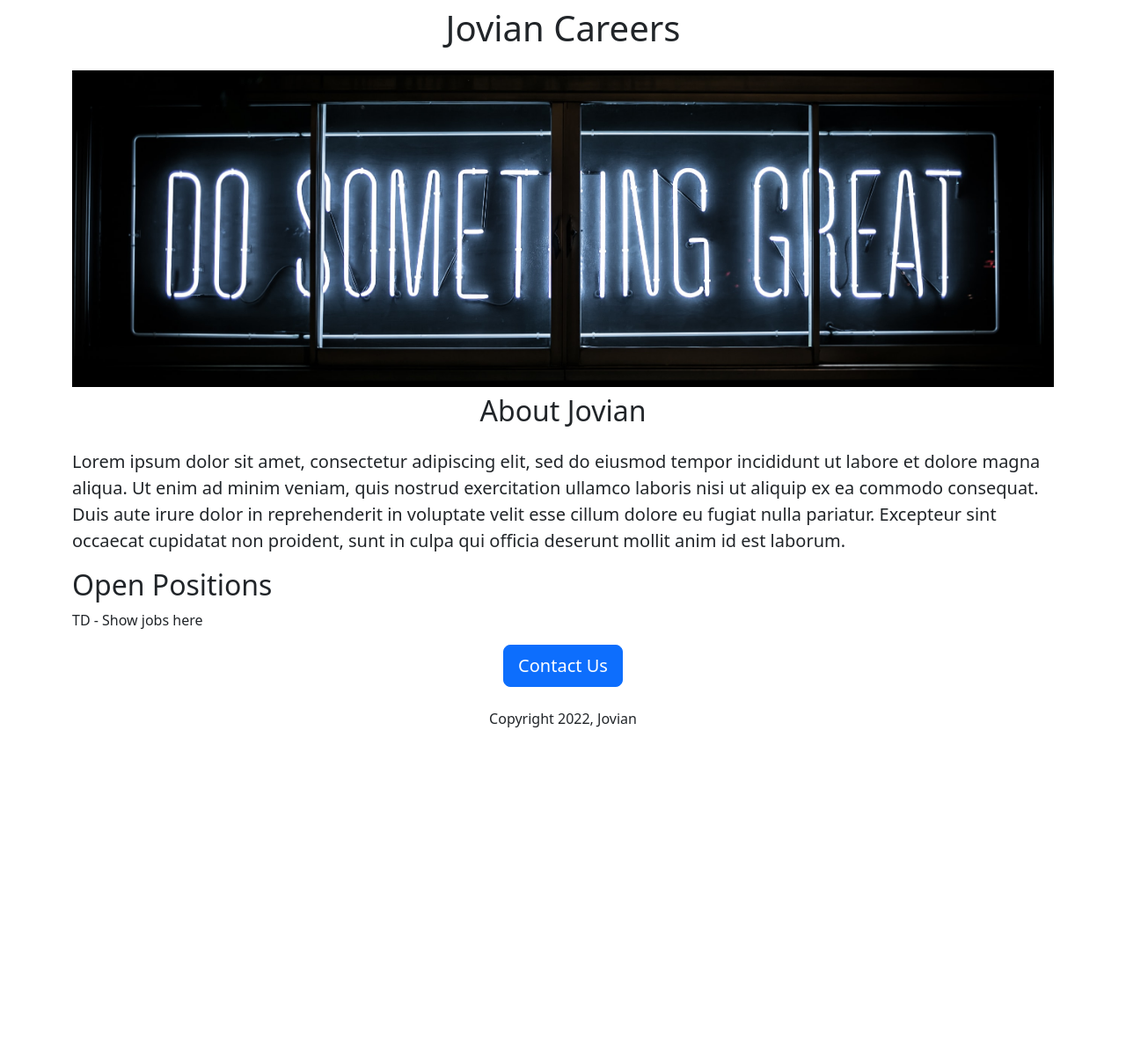
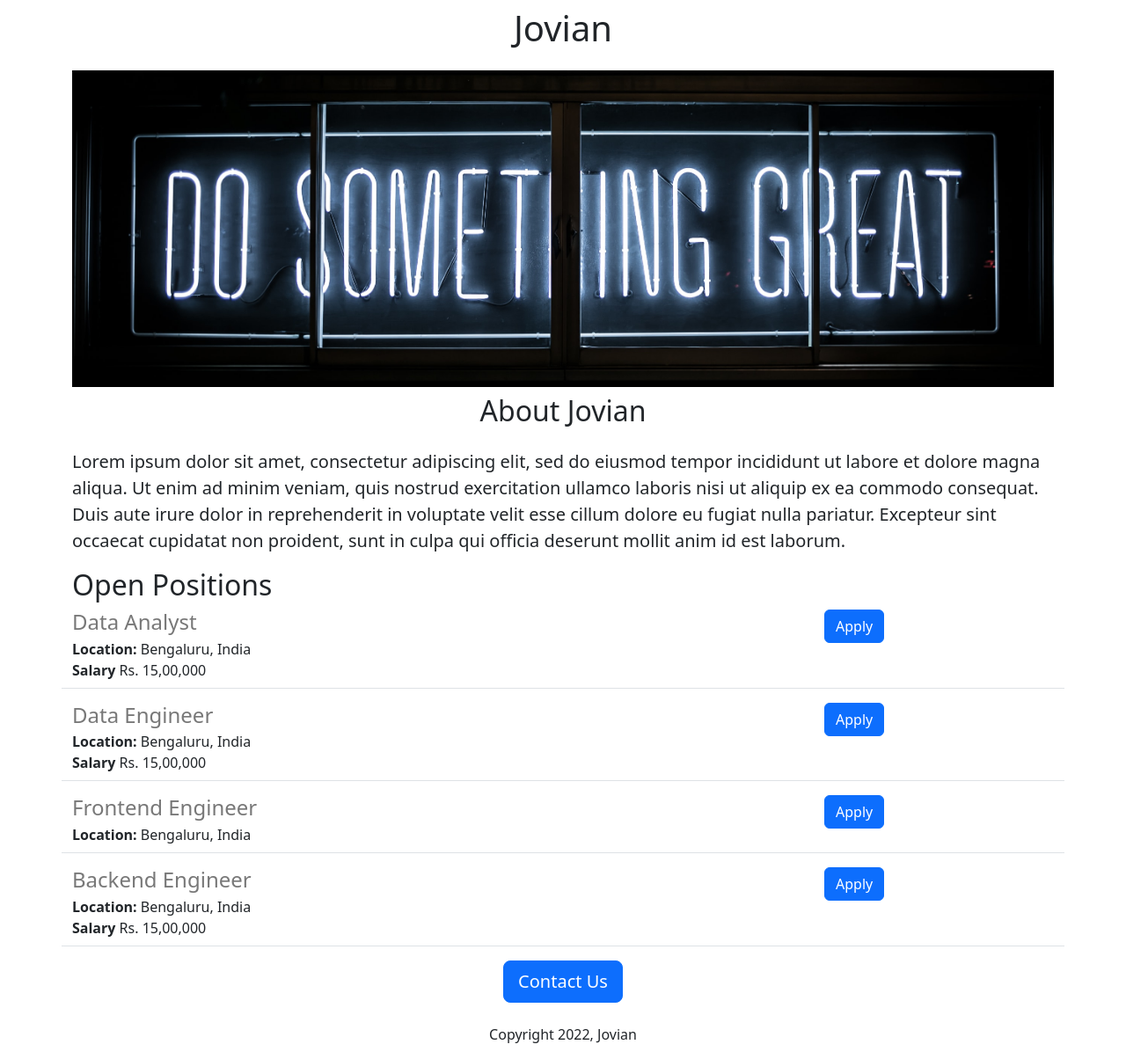
Before and after one commit to nakshatra00/learning-flask, a Flask app: page / in a window 1280 px wide. Shown: the whole page at 88% size. Before the commit the page ends 827 px from the top, so only its background shows below. Run offline with Flask 2, Linux system fonts and the light colour scheme.

Commit message:
Added requirements.txt

```diff
--- a/app.py
+++ b/app.py
@@ -1,14 +1,40 @@
-from flask import Flask, render_template
+from flask import Flask, render_template, jsonify
 #importing the module flask and then installing class Flask
 
 #creating an object of the class Flask
 app = Flask(__name__)
 
+JOBS = [{
+  'id': 1,
+  'title': 'Data Analyst',
+  'location': 'Bengaluru, India',
+  'salary': 'Rs. 15,00,000'
+}, {
+  'id': 2,
+  'title': 'Data Engineer',
+  'location': 'Bengaluru, India',
+  'salary': 'Rs. 15,00,000'
+}, {
+  'id': 3,
+  'title': 'Frontend Engineer',
+  'location': 'Bengaluru, India',
+}, {
+  'id': 4,
+  'title': 'Backend Engineer',
+  'location': 'Bengaluru, India',
+  'salary': 'Rs. 15,00,000'
+}]
+
 
 #routing to empty
 @app.route("/")
 def hello_jovian():
-  return render_template("home.html")
+  return render_template("home.html", jobs=JOBS, company_name="Jovian")
+
+
+@app.route("/api/jobs")
+def list_jobs():
+  return jsonify(JOBS)
 
 
 if __name__ == "__main__":
--- /dev/null
+++ b/requirements.txt
@@ -0,0 +1,2 @@
+Flask
+gunicorn
--- a/templates/home.html
+++ b/templates/home.html
@@ -18,7 +18,7 @@
 
   <body>
     <div class="container">
-        <h1 class="text-center mt-2 mb-4">Jovian Careers</h1>
+        <h1 class="text-center mt-2 mb-4">{{company_name}}</h1>
         <img  class="img-fluid" id="banner" src="static/banner.jpeg" height="320">
 
         <h2 class="text-center mt-2 mb-4">About Jovian</h2>
@@ -26,7 +26,10 @@
         </p>
 
         <h2>Open Positions</h2>
-        <p > TD - Show jobs here </p>
+            {% for job in jobs %}
+              {% include 'jobitem.html' %}
+            {% endfor %}
+
       <div class="text-center">
         <button class="btn btn-primary btn-lg">Contact Us</button>
         <p class="mt-4">Copyright 2022, Jovian</p>
--- /dev/null
+++ b/templates/jobitem.html
@@ -0,0 +1,17 @@
+<div class="border-bottom row" style="margin-bottom:16px;padding-bottom:8px;">
+  <div class="col-9">
+      <h4 style="color:rgb(120,120,120); margin-bottom:4px;">
+        {{job['title']}}
+      </h4>
+      <div>
+        <b>Location:</b>
+        {{job['location']}}
+      </div>
+      {% if 'salary' in job %}
+         <div> <b>Salary</b> {{job['salary']}}</div>
+      {% endif %}
+  </div>
+  <div class="col-3">
+    <button type="button" class="btn btn-primary">Apply</button>
+  </div>
+</div>
```
